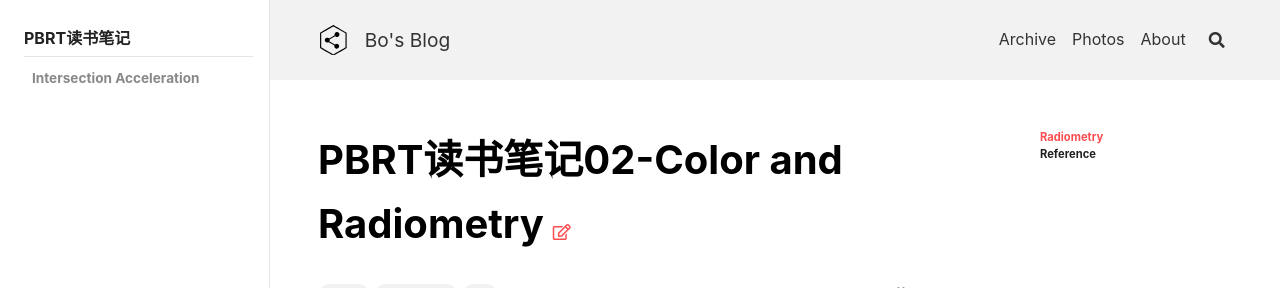
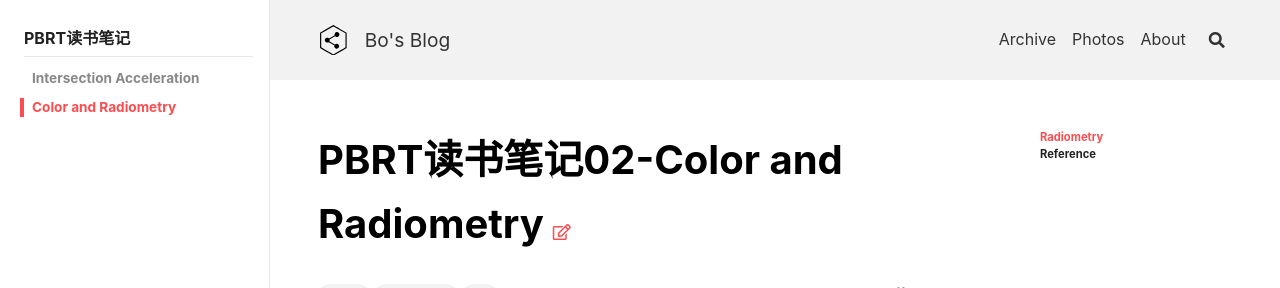
Before and after one commit to peng00bo00/peng00bo00_previous_blog, a Jekyll site: the page built from _posts/2021-12-19-PBRT-NOTES-02.md, in a window 1280 px wide. Shown: the top 288 px of the page. Built offline with Jekyll 4.4.1, drawn with Linux system fonts in a browser that asks for light colours; nearby versions of some CDN libraries.

Commit message:
Update navigation.yml

```diff
--- a/_data/navigation.yml
+++ b/_data/navigation.yml
@@ -206,3 +206,5 @@ PBRT:
     children:
       - title: Intersection Acceleration
         url: /2021/12/18/PBRT-NOTES-01.html
+      - title: Color and Radiometry
+        url: /2021/12/19/PBRT-NOTES-02.html
```
